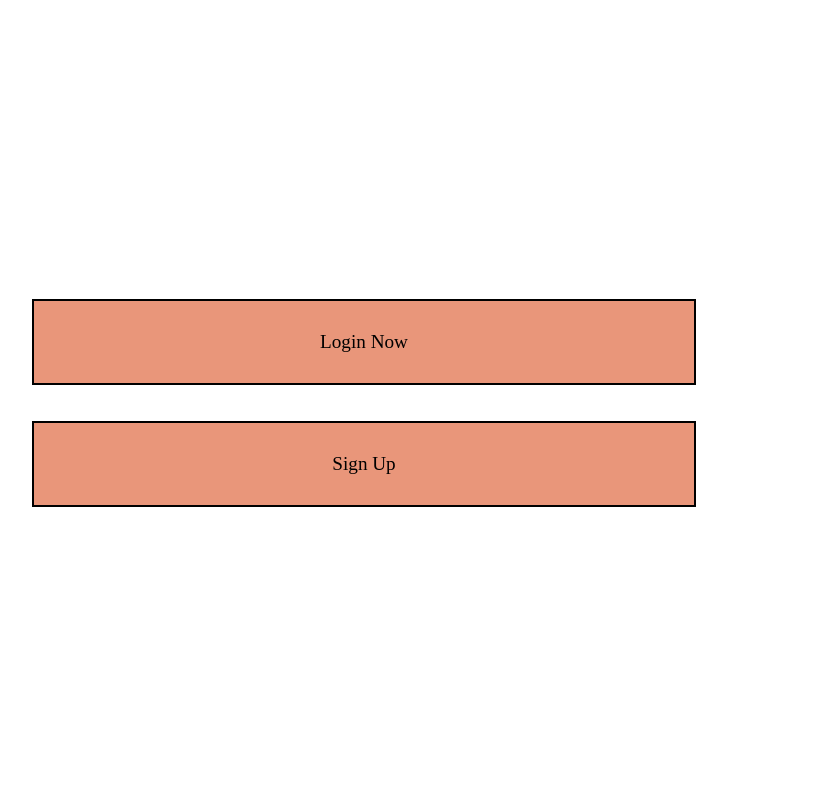
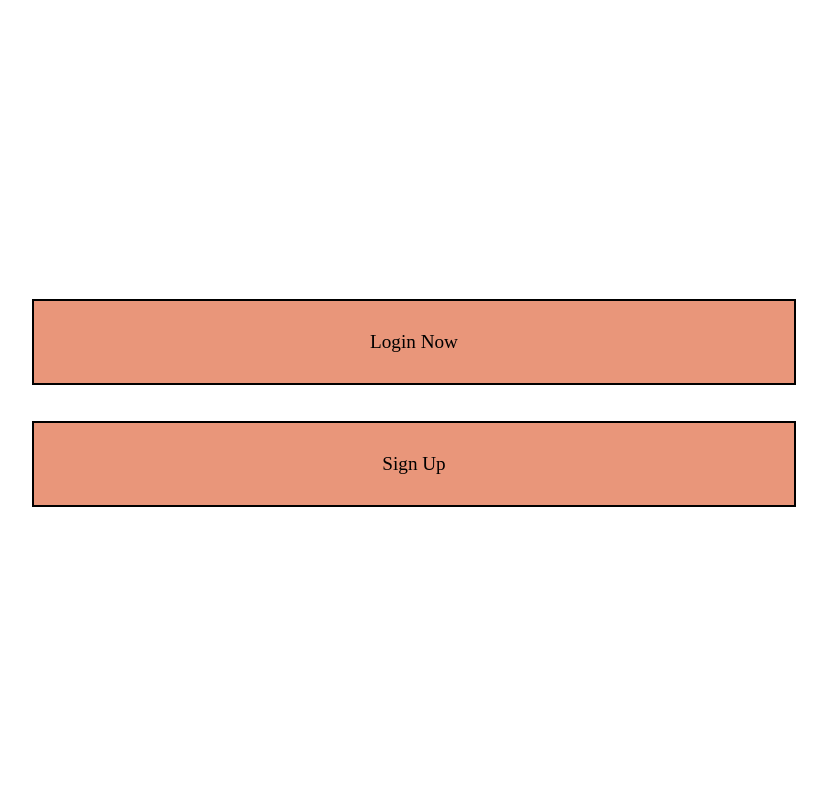
Before and after one commit to Shagoto20101195/Ogro, a PHP site: page / in a window 1280 px wide. Shown: the part 253-1059 px from the top of the page, without its empty margins (276-1103 px from the left). Run offline with PHP 8.4, Linux system fonts and the light colour scheme.

Commit message:
Minor Changes

```diff
--- a/index.html
+++ b/index.html
@@ -21,18 +21,11 @@
 
         <main>
             <div class="middle-section">
-                <div class="logins-hover">
-                    <div class="logins">
-                        Login Now
-                    </div>
-                    <br>
-
-                    <br>
-
-                    <div class="logins">
-                        Sign Up
-                    </div>
-                </div>
+                <a class="logins" href="login.html">Login Now</a>
+                <br>
+                <br>
+                <br>
+                <a class="logins" href="signup.html">Sign Up</a>
             </div>
         </main>
 
--- a/style.css
+++ b/style.css
@@ -18,17 +18,21 @@
 
 .logins{
     background-color: darksalmon;
+    color: black;
     border: 2px solid black;
-    padding: 30px;
     text-align: center;
     word-wrap: break-word;
     font-size: larger;
     text-decoration: none;
+    display: inline-block;
+    width: 700px;
+    padding: 30px;
+
 }
 
-.logins:hover {
+.logins:hover{
+    background-color: brown;
     color: white;
-    cursor: pointer;
 }
 
 html {
```
Also changed, not shown: login.html (added, +9 -0 lines), login.php (deleted), signup.html (added), signup.php (deleted).
